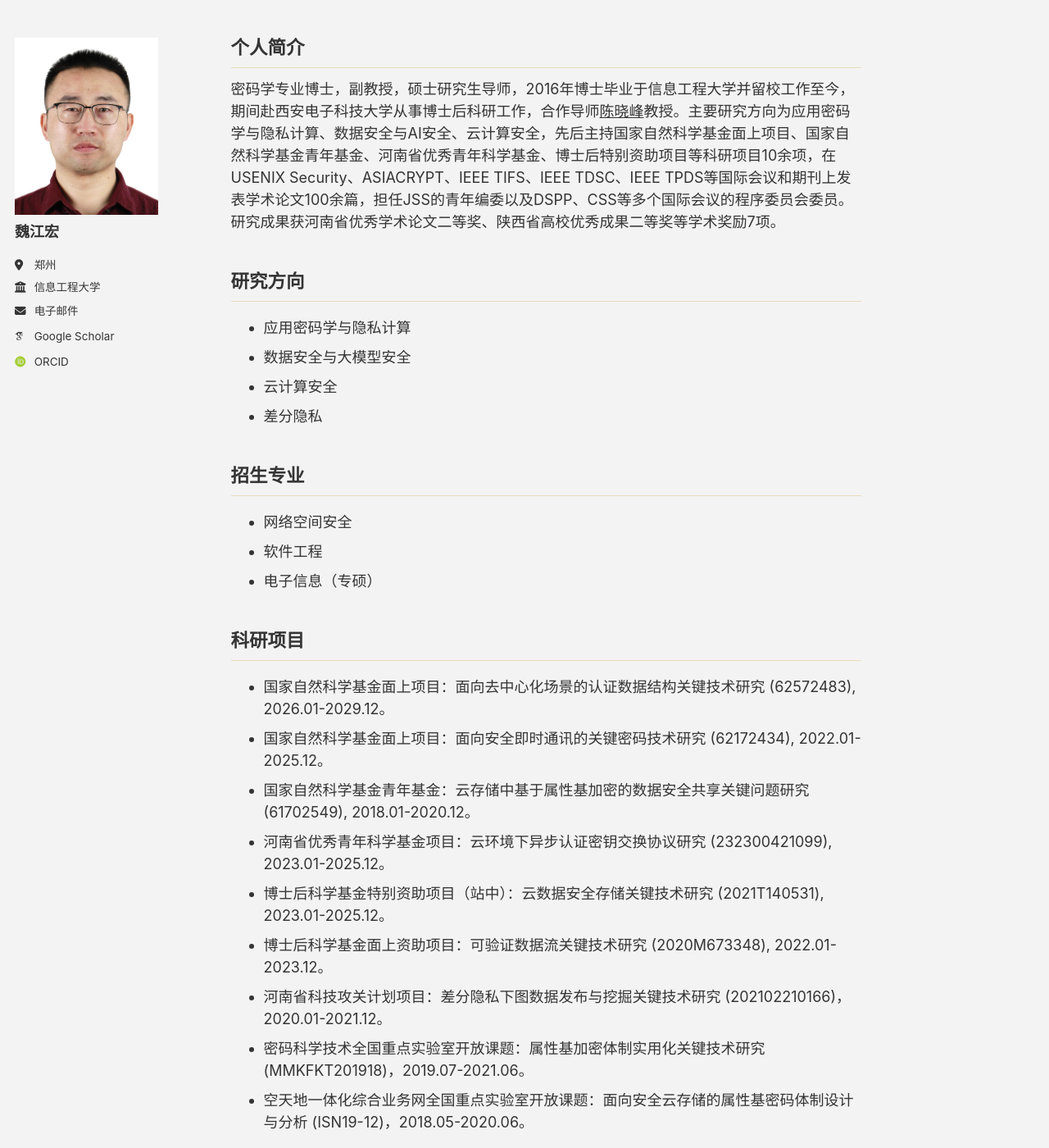
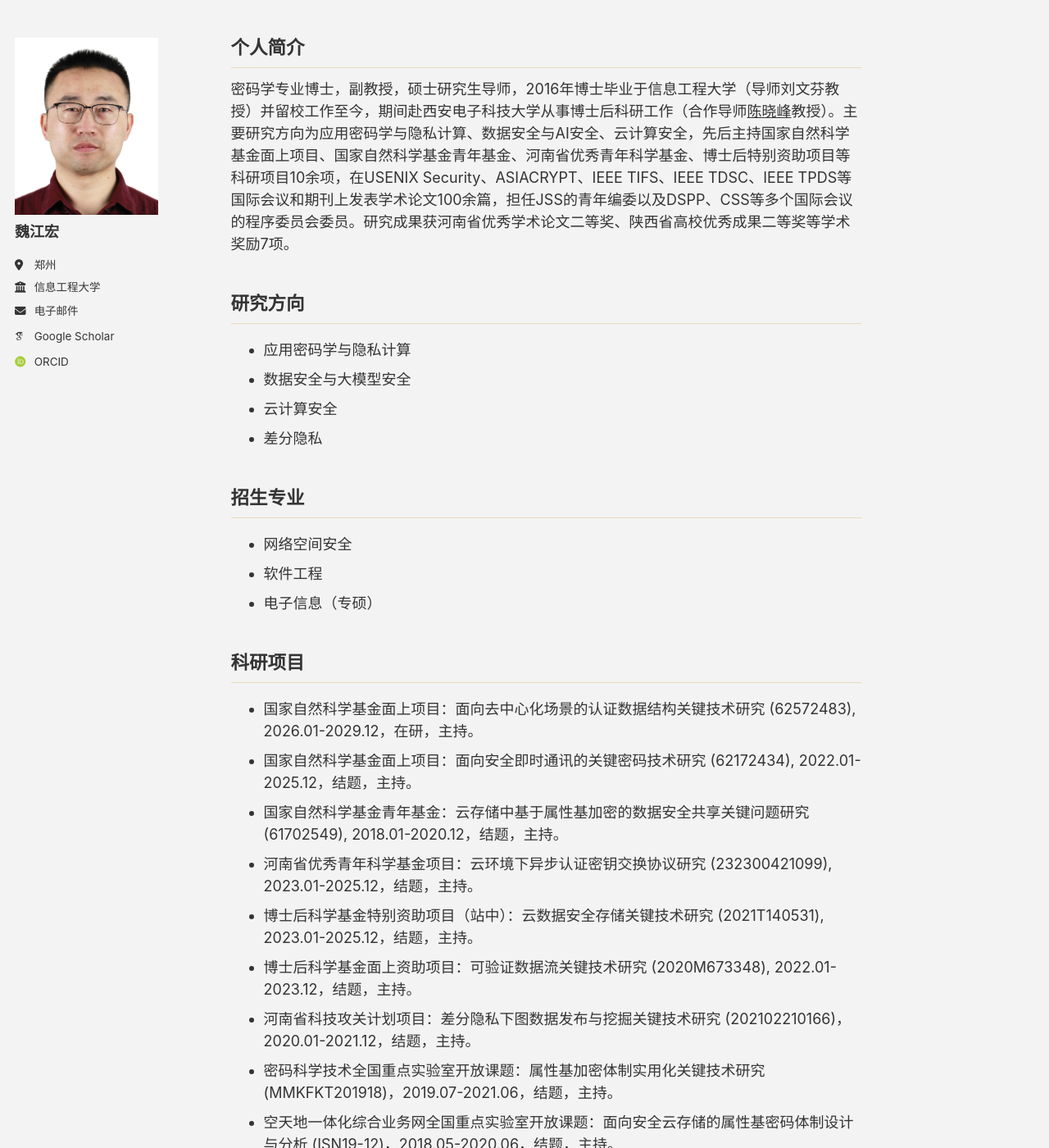
Before and after one commit to jhw-crypt/jhw-crypt.github.io, a Jekyll site: the page built from _pages/about.md, in a window 1280 px wide and 1400 px high. Shown: the whole window at 82% size. Built offline with Jekyll 4.4.1, drawn with Linux system fonts in a browser that asks for light colours; some web fonts are replaced; a script bundle is joined from its source files by our own code; library files that are not in the unit come from our copies.

Commit message:
Update about.md

```diff
--- a/_pages/about.md
+++ b/_pages/about.md
@@ -7,7 +7,7 @@ redirect_from:
   - /about.html
 ---
 ## 个人简介
-密码学专业博士，副教授，硕士研究生导师，2016年博士毕业于信息工程大学并留校工作至今，期间赴西安电子科技大学从事博士后科研工作，合作导师[陈晓峰](https://web.xidian.edu.cn/xfchen/index.html)教授。主要研究方向为应用密码学与隐私计算、数据安全与AI安全、云计算安全，先后主持国家自然科学基金面上项目、国家自然科学基金青年基金、河南省优秀青年科学基金、博士后特别资助项目等科研项目10余项，在USENIX Security、ASIACRYPT、IEEE TIFS、IEEE TDSC、IEEE TPDS等国际会议和期刊上发表学术论文100余篇，担任JSS的青年编委以及DSPP、CSS等多个国际会议的程序委员会委员。研究成果获河南省优秀学术论文二等奖、陕西省高校优秀成果二等奖等学术奖励7项。
+密码学专业博士，副教授，硕士研究生导师，2016年博士毕业于信息工程大学（导师刘文芬教授）并留校工作至今，期间赴西安电子科技大学从事博士后科研工作（合作导师[陈晓峰](https://web.xidian.edu.cn/xfchen/index.html)教授）。主要研究方向为应用密码学与隐私计算、数据安全与AI安全、云计算安全，先后主持国家自然科学基金面上项目、国家自然科学基金青年基金、河南省优秀青年科学基金、博士后特别资助项目等科研项目10余项，在USENIX Security、ASIACRYPT、IEEE TIFS、IEEE TDSC、IEEE TPDS等国际会议和期刊上发表学术论文100余篇，担任JSS的青年编委以及DSPP、CSS等多个国际会议的程序委员会委员。研究成果获河南省优秀学术论文二等奖、陕西省高校优秀成果二等奖等学术奖励7项。
 
 
 ## 研究方向
@@ -22,15 +22,15 @@ redirect_from:
 - 电子信息（专硕）
 
 ## 科研项目
-- 国家自然科学基金面上项目：面向去中心化场景的认证数据结构关键技术研究 (62572483), 2026.01-2029.12。
-- 国家自然科学基金面上项目：面向安全即时通讯的关键密码技术研究 (62172434), 2022.01-2025.12。
-- 国家自然科学基金青年基金：云存储中基于属性基加密的数据安全共享关键问题研究 (61702549), 2018.01-2020.12。
-- 河南省优秀青年科学基金项目：云环境下异步认证密钥交换协议研究 (232300421099), 2023.01-2025.12。
-- 博士后科学基金特别资助项目（站中）：云数据安全存储关键技术研究 (2021T140531), 2023.01-2025.12。
-- 博士后科学基金面上资助项目：可验证数据流关键技术研究 (2020M673348), 2022.01-2023.12。
-- 河南省科技攻关计划项目：差分隐私下图数据发布与挖掘关键技术研究 (202102210166)，2020.01-2021.12。
-- 密码科学技术全国重点实验室开放课题：属性基加密体制实用化关键技术研究 (MMKFKT201918)，2019.07-2021.06。
-- 空天地一体化综合业务网全国重点实验室开放课题：面向安全云存储的属性基密码体制设计与分析 (ISN19-12)，2018.05-2020.06。
+- 国家自然科学基金面上项目：面向去中心化场景的认证数据结构关键技术研究 (62572483), 2026.01-2029.12，在研，主持。
+- 国家自然科学基金面上项目：面向安全即时通讯的关键密码技术研究 (62172434), 2022.01-2025.12，结题，主持。
+- 国家自然科学基金青年基金：云存储中基于属性基加密的数据安全共享关键问题研究 (61702549), 2018.01-2020.12，结题，主持。
+- 河南省优秀青年科学基金项目：云环境下异步认证密钥交换协议研究 (232300421099), 2023.01-2025.12，结题，主持。
+- 博士后科学基金特别资助项目（站中）：云数据安全存储关键技术研究 (2021T140531), 2023.01-2025.12，结题，主持。
+- 博士后科学基金面上资助项目：可验证数据流关键技术研究 (2020M673348), 2022.01-2023.12，结题，主持。
+- 河南省科技攻关计划项目：差分隐私下图数据发布与挖掘关键技术研究 (202102210166)，2020.01-2021.12，结题，主持。
+- 密码科学技术全国重点实验室开放课题：属性基加密体制实用化关键技术研究 (MMKFKT201918)，2019.07-2021.06，结题，主持。
+- 空天地一体化综合业务网全国重点实验室开放课题：面向安全云存储的属性基密码体制设计与分析 (ISN19-12)，2018.05-2020.06，结题，主持。
 
 ## 学术论文
 完整论文列表见[Google学术主页](https://scholar.google.com/citations?user=UK-6A30AAAAJ&hl)或[ORCID主页](https://orcid.org/0000-0002-0286-7973)。#表示通信作者。
```
